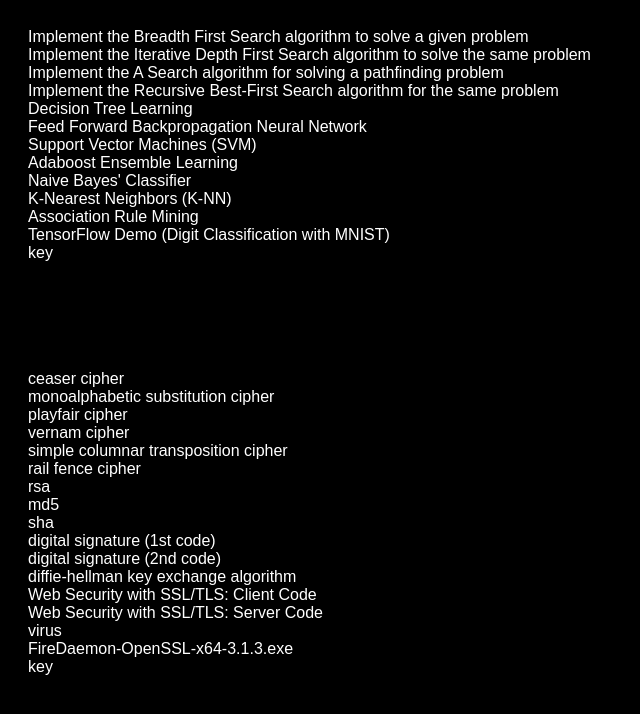
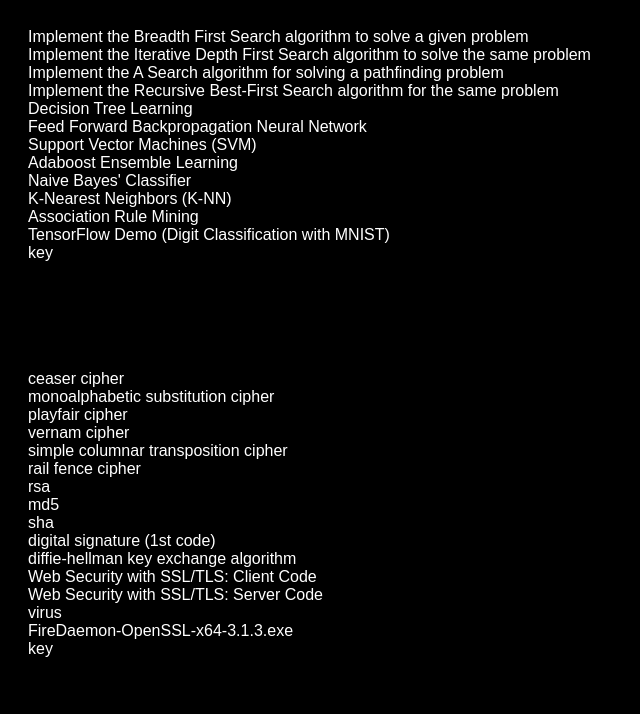
Before and after one commit to codeByKaustubh/xyz, a plain HTML site: page index.html in a window 1280 px wide. Shown: the whole page, without its empty margins (0-640 px from the left). Drawn offline with Linux system fonts and the light colour scheme.

Commit message:
Update index.html

```diff
--- a/index.html
+++ b/index.html
@@ -49,7 +49,7 @@
     <a href="/ins/3-1.py" download>md5</a><br>
     <a href="/ins/3-2.py" download>sha</a><br>
     <a href="/ins/4.py" download>digital signature (1st code)</a><br>
-    <a href="/ins/4-2.py" download>digital signature (2nd code)</a><br>
+    <!-- <a href="/ins/4-2.py" download>digital signature (2nd code)</a><br> -->
     <a href="/ins/5.py" download>diffie-hellman key exchange algorithm</a><br>
     <a href="/ins/7-1.py" download>Web Security with SSL/TLS: Client Code</a><br>
     <a href="/ins/7-2.py" download>Web Security with SSL/TLS: Server Code</a><br>
```
